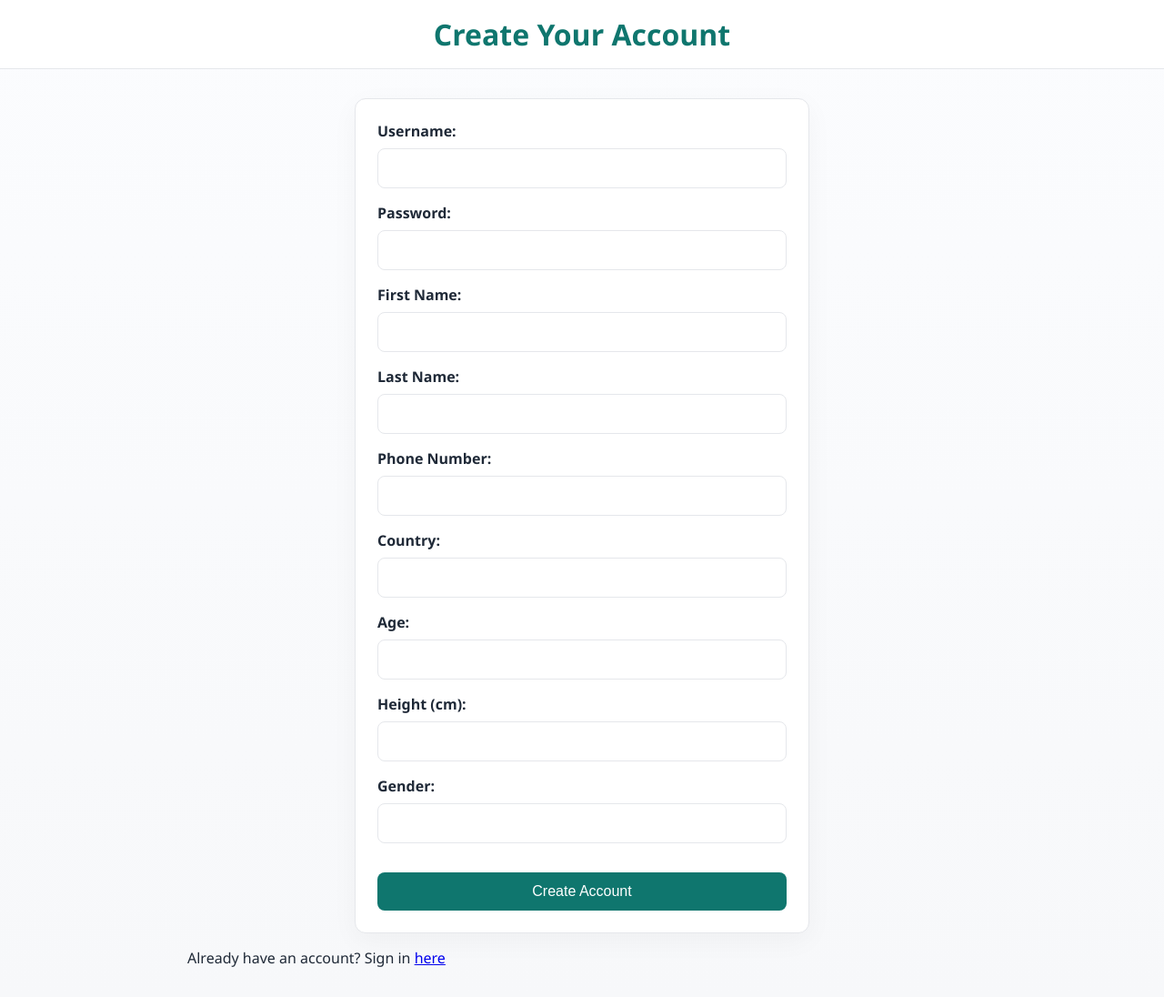
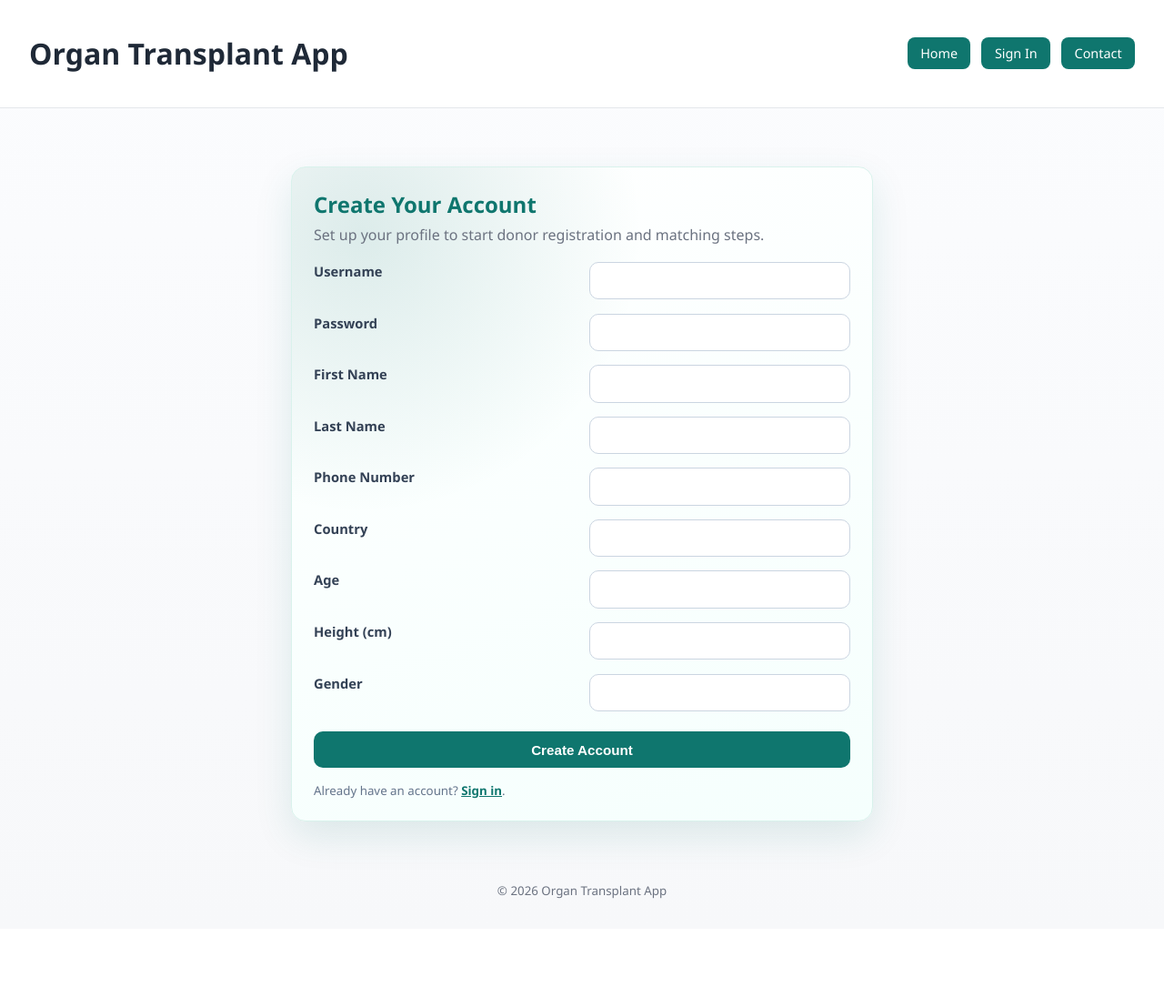
Before and after one commit to ackshatiwari/ACLHacks26, a website: page public/createaccount.html in a window 1280 px wide. Shown: the whole page at 91% size. After the commit the page ends 1021 px from the top, so only its background shows below. Drawn offline with Linux system fonts and the light colour scheme.

Commit message:
changed the createaccountstyles to look uniform to thew stiles in the login to account

```diff
--- a/public/createaccount.html
+++ b/public/createaccount.html
@@ -4,45 +4,60 @@
         <meta charset="UTF-8" />
         <meta name="viewport" content="width=device-width, initial-scale=1.0" />
         <title>Create Account</title>
+        <link rel="stylesheet" href="/css/styles.css" />
         <link rel="stylesheet" href="/css/createaccountstyle.css" />
     </head>
     <body>
-        <header>
-            <h1>Create Your Account</h1>
+        <header class="site-header">
+            <h1>Organ Transplant App</h1>
+            <nav>
+                <a href="/">Home</a>
+                <a href="/login_to_account">Sign In</a>
+                <a href="/contact">Contact</a>
+            </nav>
         </header>
-        <div class="container" >
+
+        <main class="container create-layout">
+            <section class="card create-card">
+                <h2>Create Your Account</h2>
+                <p>Set up your profile to start donor registration and matching steps.</p>
                 <form id="createAccountForm" action="/api/createaccount" method="POST">
-                <label for="username">Username:</label>
+                    <label for="username">Username</label>
                     <input type="text" id="username" name="username" required />
 
-                <label for="password">Password:</label>
+                    <label for="password">Password</label>
                     <input type="password" id="password" name="password" required />
 
-                <label for="first_name">First Name:</label>
+                    <label for="first_name">First Name</label>
                     <input type="text" id="first_name" name="first_name" required />
 
-                <label for="last_name">Last Name:</label>
+                    <label for="last_name">Last Name</label>
                     <input type="text" id="last_name" name="last_name" required />
 
-                <label for="phone_number">Phone Number:</label>
+                    <label for="phone_number">Phone Number</label>
                     <input type="text" id="phone_number" name="phone_number" required />
 
-                <label for="country">Country:</label>
+                    <label for="country">Country</label>
                     <input type="text" id="country" name="country" required />
 
-                <label for="age">Age:</label>
+                    <label for="age">Age</label>
                     <input type="number" id="age" name="age" required />
 
-                <label for="height">Height (cm):</label>
+                    <label for="height">Height (cm)</label>
                     <input type="number" id="height" name="height" required />
 
-                <label for="gender">Gender:</label>
+                    <label for="gender">Gender</label>
                     <input type="text" id="gender" name="gender" required />
 
                     <button type="submit">Create Account</button>
                 </form>
-            <p>Already have an account? Sign in <a href="/login_to_account">here</a></p>
-        </div>
+                <small>Already have an account? <a href="/login_to_account">Sign in</a>.</small>
+            </section>
+        </main>
+
+        <footer>
+            <small>&copy; <span id="year"></span> Organ Transplant App</small>
+        </footer>
         <script src="/js/main.js"></script>
     </body>
 </html>
--- a/public/css/createaccountstyle.css
+++ b/public/css/createaccountstyle.css
@@ -1,93 +1,93 @@
-:root {
-  color-scheme: light;
-  --bg: #f7f8fa;
-  --surface: #ffffff;
-  --text: #1f2937;
-  --muted: #6b7280;
-  --brand: #0f766e;
-  --border: #e5e7eb;
+.create-layout {
+  min-height: calc(100vh - 160px);
+  display: grid;
+  place-items: center;
+  padding-top: 2rem;
+  padding-bottom: 2rem;
 }
 
-* {
-  box-sizing: border-box;
+.create-card {
+  width: 100%;
+  max-width: 640px;
+  border-radius: 16px;
+  border: 1px solid #d9f2ec;
+  background:
+    radial-gradient(circle at 12% 10%, rgba(15, 118, 110, 0.14), transparent 36%),
+    linear-gradient(160deg, #ffffff 0%, #f5fffd 100%);
+  box-shadow: 0 16px 42px rgba(15, 118, 110, 0.12);
 }
 
-body {
-  margin: 0;
-  font-family: "Segoe UI", Tahoma, Geneva, Verdana, sans-serif;
-  color: var(--text);
-  background: linear-gradient(180deg, #fbfcfe 0%, var(--bg) 100%);
-  min-height: 100vh;
+.create-card h2 {
+  margin: 0 0 0.35rem;
+  color: #0f766e;
 }
 
-header {
-  background: var(--surface);
-  border-bottom: 1px solid var(--border);
-  padding: 1rem 2rem;
-  display: flex;
-  align-items: center;
-  justify-content: center;
-  gap: 1rem;
+.create-card p {
+  margin-top: 0;
 }
 
-header h1 {
-  margin: 0;
-  color: var(--brand);
+#createAccountForm {
+  margin-top: 1rem;
+  display: grid;
+  grid-template-columns: repeat(2, minmax(0, 1fr));
+  column-gap: 0.95rem;
+  row-gap: 0.65rem;
 }
 
-.container {
-  max-width: 900px;
-  margin: 2rem auto;
-  padding: 0 1rem;
+#createAccountForm label {
+  font-size: 0.92rem;
+  color: #334155;
+  font-weight: 600;
 }
 
-form {
-  background: var(--surface);
-  border: 1px solid var(--border);
-  border-radius: 0.75rem;
-  padding: 1.5rem;
-  box-shadow: 0 8px 30px rgba(0, 0, 0, 0.04);
-  max-width: 500px;
-  margin: 0 auto;
+#createAccountForm input {
+  width: 100%;
+  padding: 0.7rem 0.8rem;
+  border-radius: 10px;
+  border: 1px solid #cbd5e1;
+  background: #ffffff;
+  font-size: 0.95rem;
+  margin-bottom: 0.3rem;
 }
 
-form label {
-  display: block;
-  margin-bottom: 0.5rem;
-  font-weight: bold;
-  color: var(--text);
+#createAccountForm input:focus {
+  outline: none;
+  border-color: #0f766e;
+  box-shadow: 0 0 0 3px rgba(15, 118, 110, 0.16);
 }
 
-form input {
-  width: 100%;
-  padding: 0.75rem;
-  font-size: 1rem;
-  border: 1px solid var(--border);
-  border-radius: 0.5rem;
-  margin-bottom: 1rem;
-  box-sizing: border-box;
+#createAccountForm button {
+  grid-column: 1 / -1;
+  margin-top: 0.45rem;
+  border: 0;
+  border-radius: 10px;
+  background: #0f766e;
+  color: #ffffff;
+  font-size: 0.95rem;
+  font-weight: 600;
+  padding: 0.72rem 0.9rem;
+  cursor: pointer;
+  transition: background-color 0.2s ease, transform 0.2s ease;
 }
 
-form input:focus {
-  outline: none;
-  border-color: var(--brand);
-  box-shadow: 0 0 0 2px rgba(15, 118, 110, 0.2);
+#createAccountForm button:hover {
+  background: #0c5f58;
+  transform: translateY(-1px);
 }
 
-form button {
-  text-decoration: none;
-  color: white;
-  background: var(--brand);
-  padding: 0.75rem 1.5rem;
-  border-radius: 0.5rem;
-  font-size: 1rem;
-  border: none;
-  cursor: pointer;
+.create-card small {
   display: block;
-  width: 100%;
-  margin-top: 1rem;
+  margin-top: 0.95rem;
+  color: #64748b;
 }
 
-form button:hover {
-  background: #0d5f58;
+.create-card a {
+  color: #0f766e;
+  font-weight: 600;
 }
+
+@media (max-width: 700px) {
+  #createAccountForm {
+    grid-template-columns: 1fr;
+  }
+}
```
Lines whose indentation alone changed are shown as unchanged.
